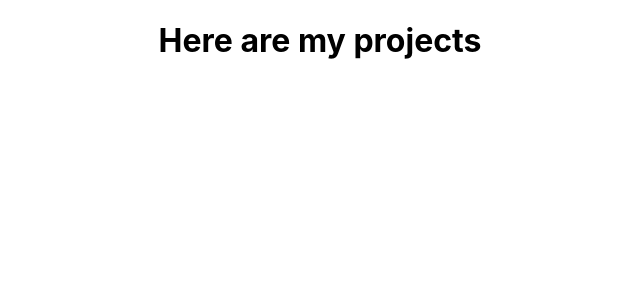
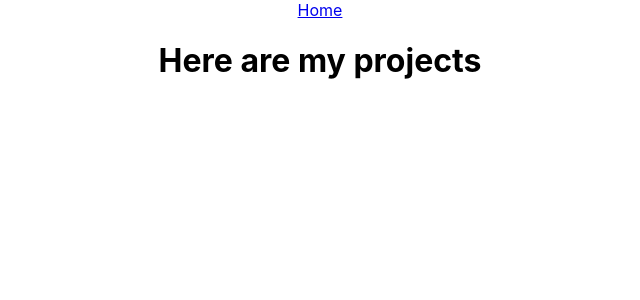
Before and after one commit to jesseleach/jesseleach.github.io, a React (Create React App) app: page /projects in a window 1280 px wide. Shown: the top 300 px of the page, without its empty margins (320-960 px from the left). Built offline with nearby package versions, Linux system fonts and the light colour scheme.

Commit message:
version 2.0

```diff
--- a/src/App.js
+++ b/src/App.js
@@ -13,7 +13,7 @@ function App() {
           <Route path="/" element={<Home />} />
           <Route path="projects" element={<Projects />} />
         </Routes>
-        <NavLink to="projects">See My Projects and more changes!! Last one!</NavLink>
+        <NavLink to="projects">See My Projects</NavLink>
       </div>
     </BrowserRouter>
   );
--- a/src/Projects.js
+++ b/src/Projects.js
@@ -1,5 +1,14 @@
-import React from 'react';
+import React from "react";
+import { BrowserRouter, Routes, Route, Link, NavLink } from "react-router-dom";
+import { Home } from "./Home";
 
-export function Projects () {
-    return <h1>Here are my projects</h1>
+export function Projects() {
+  return (
+    <div>
+         <NavLink to="/">Home</NavLink>
+      <h1>Here are my projects</h1>
+
+
+    </div>
+  );
 }
```
